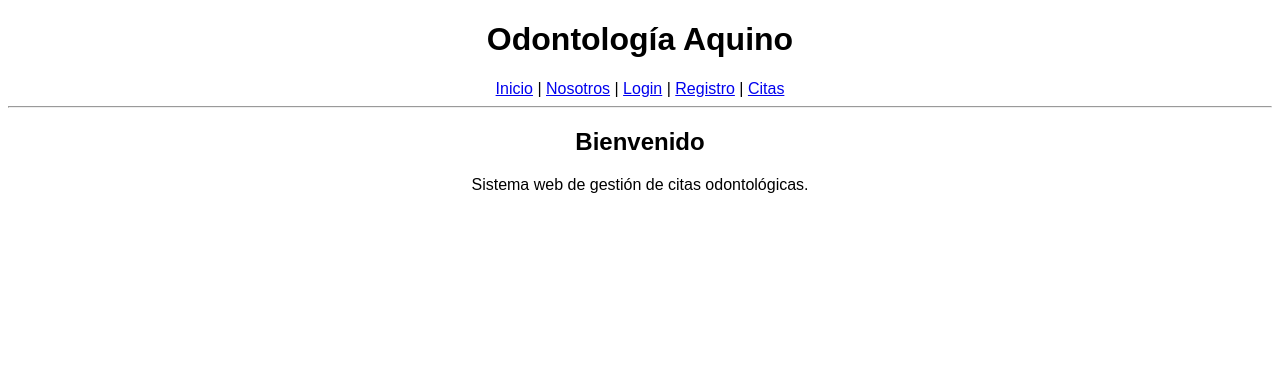
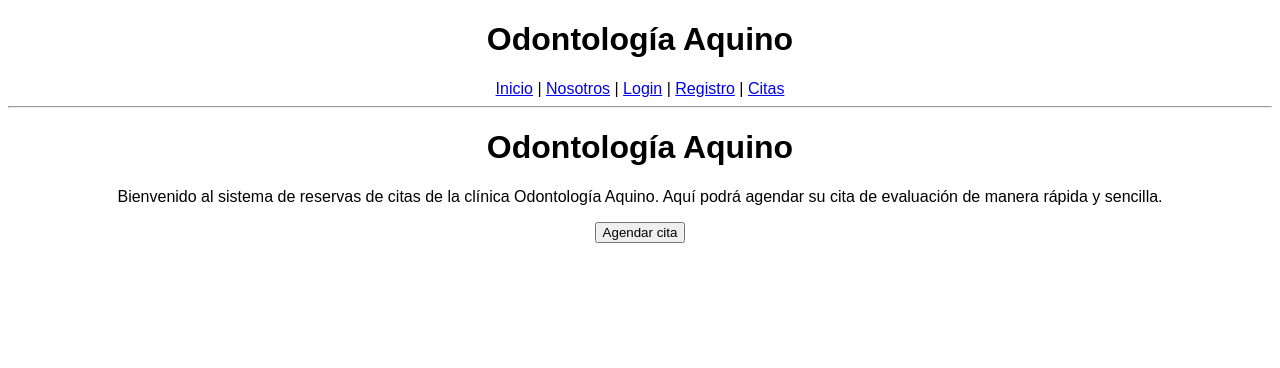
Before and after one commit to GusLinares17/proyecto_grupal, a Flask app: page / in a window 1280 px wide. Shown: the top 368 px of the page. Run offline with Flask 3, Linux system fonts and the light colour scheme.

Commit message:
Implementando página de citas

```diff
--- a/app.py
+++ b/app.py
@@ -41,7 +41,11 @@ def cita():
             "SELECT hora FROM citas WHERE fecha = %s",
             (fecha,)
         )
-        ocupados = [h[0].strftime("%H:%M") for h in cursor.fetchall()]
+        ocupados = [
+    f"{int(h[0].seconds//3600):02d}:{int((h[0].seconds%3600)//60):02d}"
+    for h in cursor.fetchall()
+]
+
 
     # SI SE PRESIONA UN BOTÓN DE HORA
     if request.method == "POST":
--- a/templates/index.html
+++ b/templates/index.html
@@ -1,6 +1,18 @@
 {% extends "base.html" %}
 
 {% block contenido %}
-    <h2>Bienvenido</h2>
-    <p>Sistema web de gestión de citas odontológicas.</p>
+<div class="contenedor">
+    <h1>Odontología Aquino</h1>
+
+    <p>
+        Bienvenido al sistema de reservas de citas de la clínica Odontología Aquino.
+        Aquí podrá agendar su cita de evaluación de manera rápida y sencilla.
+    </p>
+
+    <a href="/cita">
+        <button class="boton boton-disponible">
+            Agendar cita
+        </button>
+    </a>
+</div>
 {% endblock %}
```
